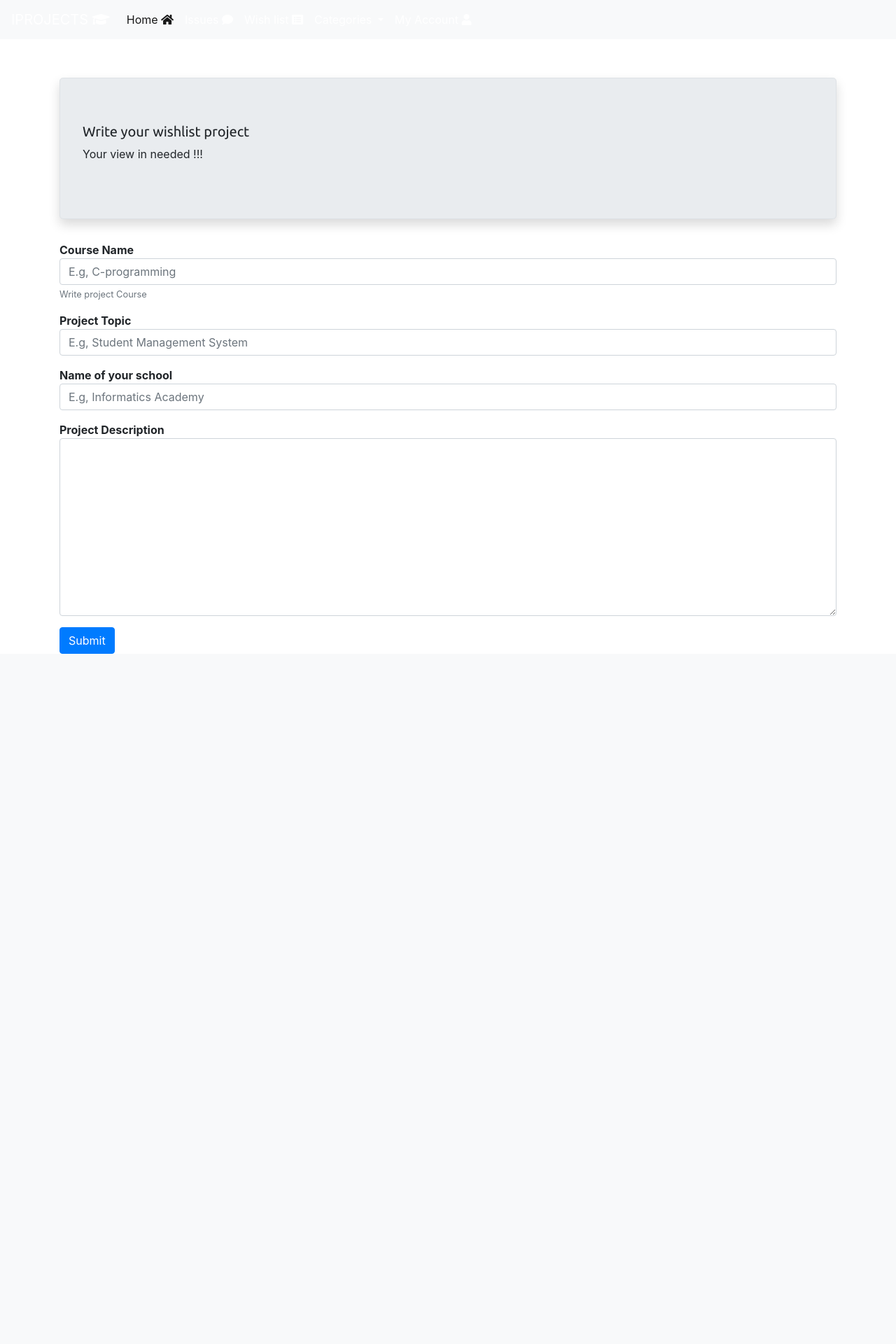
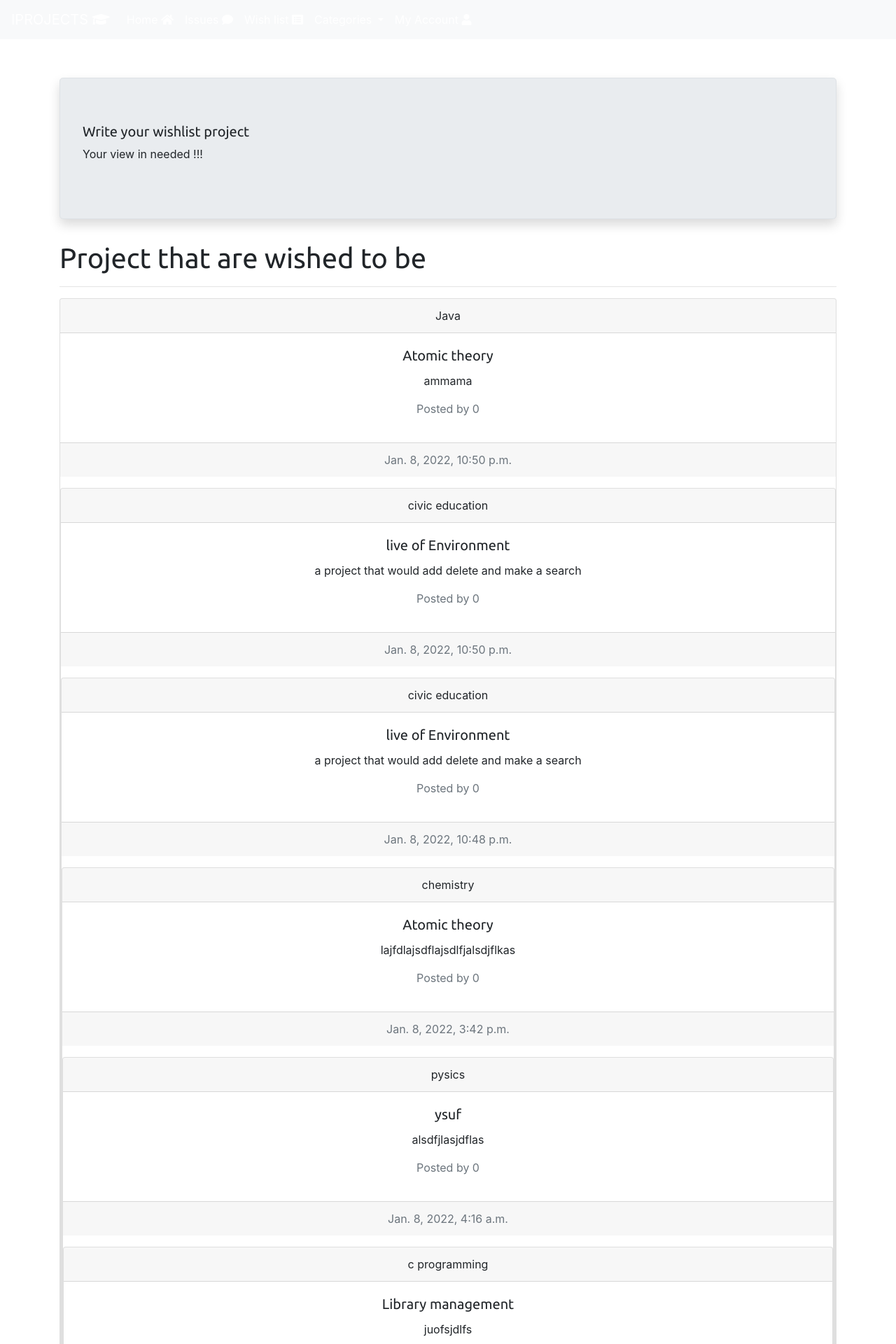
Before and after one commit to Belloyusuf/Iproject_site, a Django app: template projectapp/templates/project/wish.html in a window 1280 px wide. Shown: the top 1920 px of the page at 70% size. Before the commit the page ends 934 px from the top, so only its background shows below. Run offline with Django 3.2, Linux system fonts and the light colour scheme; the template is opened without the code that fills it: values that come from a table or form of the project are taken from there, others are empty; data comes from the database, SQL or seed files in the repository; some libraries are stand-ins or nearby versions.

Commit message:
Everything is working normal what is left is wishlist module

```diff
--- a/projectapp/models.py
+++ b/projectapp/models.py
@@ -1,8 +1,9 @@
 from django.db import models
 from django.urls import reverse
 
-
+# Category class
 class Category(models.Model):
+    """ Category class """
     name = models.CharField(max_length=150)
     slug = models.SlugField(max_length=250, unique=True)
 
@@ -19,8 +20,9 @@ class Category(models.Model):
         return reverse("project_list_by_category", args=[self.slug])
 
 
-
+# Projec class
 class Project(models.Model):
+    """ Class that would create a project file """
     category = models.ForeignKey(Category, on_delete=models.CASCADE,
                                  related_name='projects')
     name = models.CharField(max_length=150, db_index=True)
@@ -52,7 +54,7 @@ class Wishlist(models.Model):
     topic = models.CharField(("Project Topic"), max_length=50)
     description = models.TextField(('Project Description'))
     created = models.DateTimeField(auto_now=False, auto_now_add=True)
-    school_name = models.CharField(("Name of your school"), max_length=100, blank=False, null=False)
+    username = models.CharField(("Your name"), max_length=100, blank=False, null=False)
 
 
     def __str__(self):
@@ -80,3 +82,20 @@ class Plan(models.Model):
 class Purchase(models.Model):
     project = models.ForeignKey(Project, verbose_name=(""), on_delete=models.CASCADE)
     file = models.FileField(("Transaction invoice"),upload_to="purchase")
+
+
+
+class Comment(models.Model):
+    project = models.ForeignKey(Project, related_name='projects', on_delete=models.CASCADE)
+    name = models.CharField(("Username"),max_length=50)
+    email = models.EmailField(("Your Email"), max_length=250)
+    body = models.TextField(("Your comment"))
+    created = models.DateTimeField(auto_now_add=True)
+    updated = models.DateTimeField(auto_now=True, auto_now_add=False)
+    active = models.BooleanField(default=True)
+
+    class Meta:
+        ordering = ('-created',)
+
+    def __str__(self):
+        return (f" Commented by {self.name} on {self.project}")
--- a/projectapp/templates/include/navbar.html
+++ b/projectapp/templates/include/navbar.html
@@ -5,10 +5,10 @@
     </button>
     <div class="collapse navbar-collapse" id="navbarNavDropdown">
       <ul class="navbar-nav">
-        <li class="nav-item active">
+        <li {% if section == 'project_list' %}class="nav-item active"{% endif %}>
           <a class="nav-link" href="{% url 'project_list'%}">Home <span class="sr-only">(current)</span> <span><i class="fa fa-home"></i></span></a>
         </li>
-        <li class="nav-item">
+        <li {% if section == 'UserGuid_detail' %}class="nav-item active"{% endif %}>
           <a class="nav-link" href="{% url 'UserGuid_detail'%}">Issues <span><i class="fa fa-comment"></i></span></a>
         </li>
         <li class="nav-item">
--- a/projectapp/templates/project/index.html
+++ b/projectapp/templates/project/index.html
@@ -65,7 +65,7 @@
     <h3> <span><i class="fa fa-hashtag"></i> </span> Categories</h3>
     <a href="{% url 'project_list'%}" class="btn btn-outline-secondary btn-sm">All Projects</a>
     {% for category in categories %}
-      <a class="btn btn-outline-secondary btn-sm" href="{{ category.get_absolute_url }}">{{ category.name }}</a>
+      <a class="btn btn-outline-secondary btn-sm" href="{{ category.get_absolute_url }}" title="{{ category.name }} project">{{ category.name }}</a>
     {% endfor %}
       <hr>
 
@@ -81,7 +81,7 @@
                 </a>
                 <div class="card-body">
                   <p class="card-text">{{ project.name}} <span> <br> <i class="text-muted">${{ project.price}}</i></span></p>
-                  <a href="{{ project.get_absolute_url }}" class="btn btn-secondary btn-sm" title="download project">Download <span> <i class="fa fa-download"></i></span></a>
+                  <a href="{{ project.get_absolute_url }}" class="btn btn-secondary btn-sm" title="download project now">Download <span> <i class="fa fa-download"></i></span></a>
                   <p class="card-text"><small class="text-muted">{{ category.name }}</small></p>
                 </div>
               </div>
--- a/projectapp/templates/project/search.html
+++ b/projectapp/templates/project/search.html
@@ -14,7 +14,7 @@
             <span class="text-muted">{{ data.count }} Project found</span>
             {% endif %}
             <br>
-            <a href="{% url 'project_list'%}" class="btn btn-success btn-sm">Back to home</a>
+            <a href="{% url 'project_list'%}" class="btn btn-success btn-sm"><span><i class="fa fa-angle-double-left"></i></span> Back to home</a>
         </div>
 
         <div class="row">
--- a/projectapp/templates/project/wish.html
+++ b/projectapp/templates/project/wish.html
@@ -16,7 +16,47 @@
     <h5>Write your wishlist project </h5>
     <p>Your view in needed !!!</p>
 </div>
+  <h1>Project that are wished to be </h1>
+  <hr>
+
+  {% for  wish in wishlist %}
+  <div class="row">
+    <div class="col sm-4">
+      <div class="card text-center">
+        <div class="card-header">
+          {{ wish.course}}
+        </div>
+        <div class="card-body">
+          <h5 class="card-title">{{ wish.topic }}</h5>
+          <p class="card-text">{{ wish.description }}</p>
+          <p class="text-muted">Posted by {{ wish.username }}</p>
+          {% comment %} <a href="#" class="btn btn-primary">Go somewhere</a> {% endcomment %}
+        </div>
+        <div class="card-footer text-muted">
+          {{ wish.created }}
+        </div>
+        <p></p>
+        {% endfor %}
+
+        <!-- <div class="card text-center">
+          <p></p>
+          <div class="card-header">
+            Featured
+          </div>
+          <div class="card-body">
+            <h5 class="card-title">Special title treatment</h5>
+            <p class="card-text">With supporting text below as a natural lead-in to additional content.</p>
+            <a href="#" class="btn btn-primary">Go somewhere</a>
+          </div>
+          <div class="card-footer text-muted">
+            2 days ago
+          </div>  -->
+    </div>
+  </div>
+</div>
 <form method="post">
+  <h1>Add your Wishlist</h1>
+  <hr>
     {% csrf_token %}
     <div class="form-group">
         <b>{{ form.course.label}}</b>
--- a/projectsite/urls.py
+++ b/projectsite/urls.py
@@ -21,5 +21,5 @@ from django.urls.conf import include
 
 urlpatterns = [
     path('admin/', admin.site.urls),
-    path('project/', include('projectapp.urls')),
+    path('', include('projectapp.urls')),
 ] + static(settings.MEDIA_URL, document_root=settings.MEDIA_ROOT)
```
Also changed, not shown: projectapp/admin.py (+14 -3 lines), projectapp/views.py (+12 -6 lines), db.sqlite3, project_image/Screenshot_from_2021-11-26_23-23-07.png (added), projectapp/migrations/0005_auto_20220108_0507.py (added), projectapp/migrations/0006_auto_20220109_1309.py (added), 1 other file.
